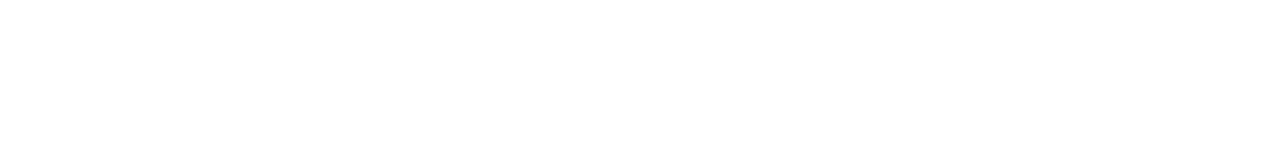
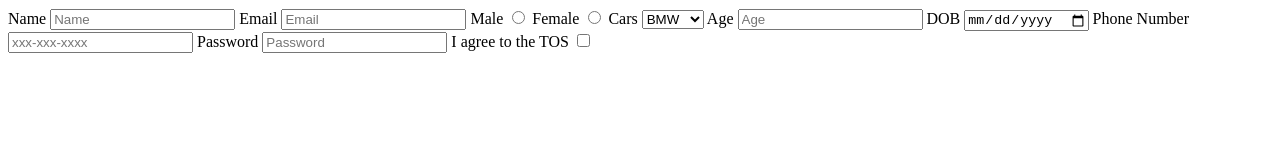
Before and after one commit to acciojob/signup-form-car-PiyushMahamuni007, a website: page main.html in a window 1280 px wide. Drawn offline with Linux system fonts and the light colour scheme.

Commit message:
created a submission

```diff
--- a/main.html
+++ b/main.html
@@ -8,7 +8,43 @@
 
 <body>
 	<!-- the entire body must be written by student -->
+	<form>
+		<label for='name'>Name</label>
+		<input placeholder='Name' type='text' id='name' name='name' required >
+		<label for='email'>Email</label>
+		<input placeholder='Email' type='email' id='email' name='email' required >
+		<label for='gender_m'>Male</label>
+		<input  type='radio' id='gender_m' name='gender' required >
+		<label for='gender_f'>Female</label>
+		<input  type='radio' id='gender_f' name='gender' required >
+		<label for='cars'>Cars</label>
+		<select placeholder='--Please choose an option--' id='cars' required >
+			<option>BMW</option>
+			<option>Ferrari</option>
+			<option>MG</option>
+		</select>
+
+
+		<label for='age'>Age</label>
+		<input placeholder='Age' type='number' id='age' name='age' required >
+		<label for='dob'>DOB</label>
+		<input  type='date' id='dob' name='dob' required >
+		<label for='tel'>Phone Number</label>
+		<input placeholder='xxx-xxx-xxxx' type='tel' id='tel' name='tel'  >
+		<label for='password'>Password</label>
+		<input placeholder='Password' type='password' id='password' name='password' required >
+		<label for='tos'>I agree to the TOS</label>
+		<input type='checkbox' required id='tos'>
+
+
+
+
+	</form>
+
+
+
     <script type="text/javascript" src="./script.js">
+
 </script>
 
 </body>
```
